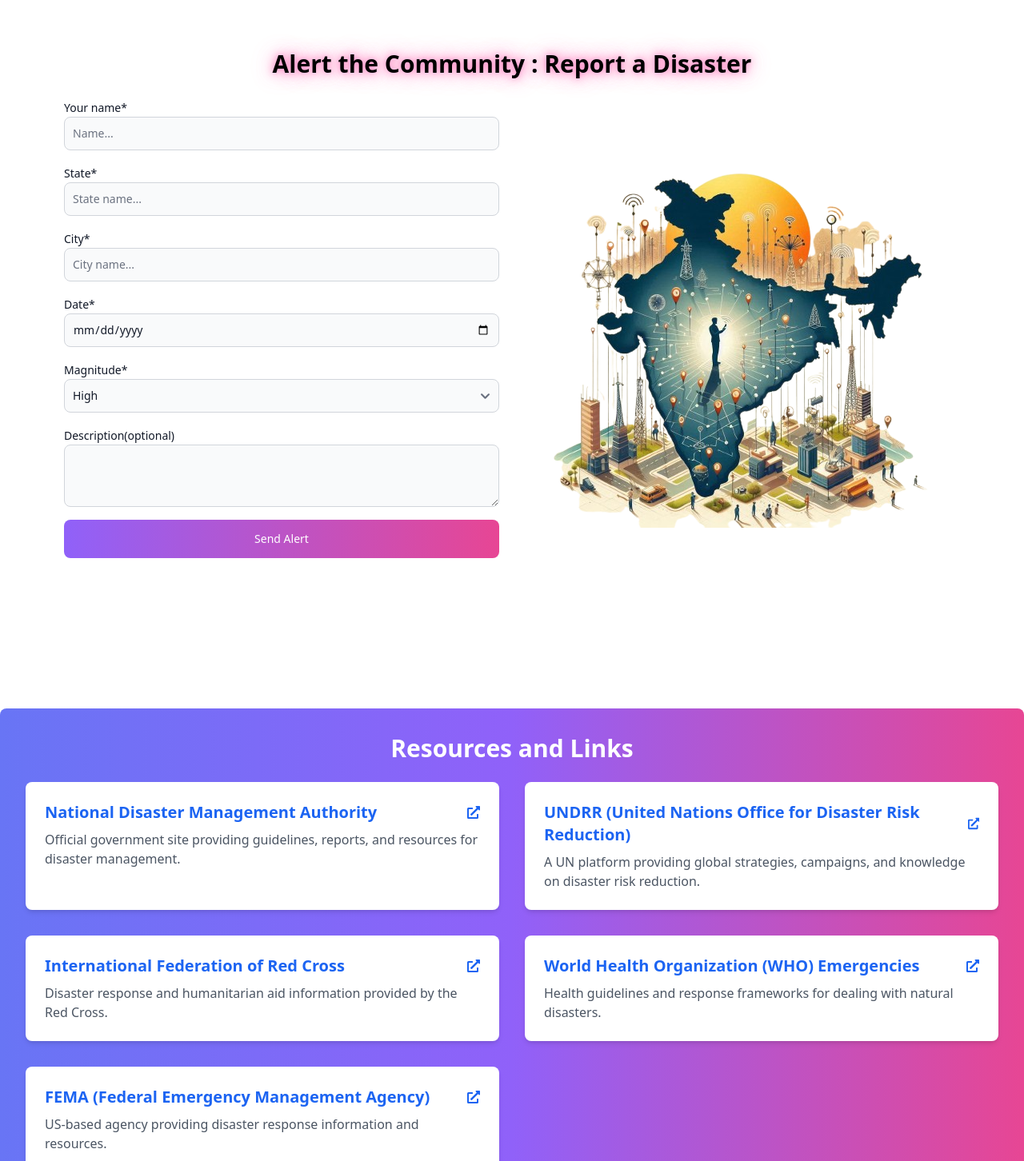
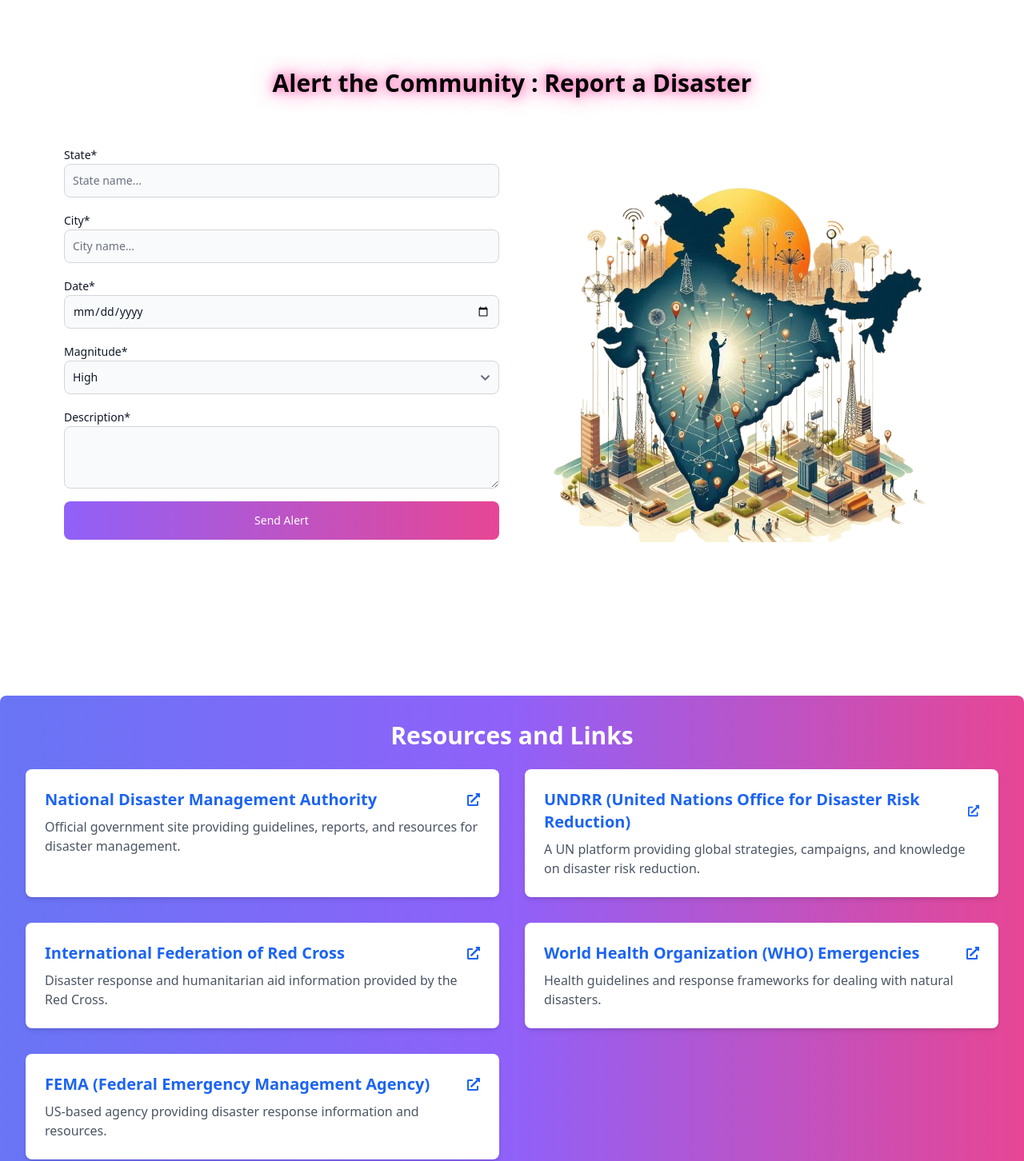
Before and after one commit to Tanay-22/SIH-24-1867, a React (Vite) app in the folder my-project/: page / in a window 1280 px wide. Shown: the part 598-2050 px from the top of the page at 80% size. Built offline with nearby package versions, Linux system fonts and the light colour scheme.

Commit message:
updated form

```diff
--- a/my-project/src/components/AlertForm.jsx
+++ b/my-project/src/components/AlertForm.jsx
@@ -23,7 +23,7 @@ export default function AlertForm() {
   }, []);
 
   return (
-    <div className="min-h-screen flex flex-col items-center p-6 mt-10">
+    <div className="min-h-screen flex flex-col items-center p-6 mt-16">
       {/* Inline CSS Keyframes */}
       <style>
         {`
@@ -51,17 +51,12 @@ export default function AlertForm() {
       </h1>
 
       {/* Flex Container for Form and Image */}
-      <div className="flex flex-wrap justify-center items-center w-full max-w-6xl">
+      <div className="flex flex-wrap justify-center items-center w-full max-w-6xl mt-8">
 
         {/* Left Side: Form */}
         <div className="w-full md:w-1/2 p-4">
 
           <form ref={formRef} className="space-y-4">
-
-            <div>
-                <Label value='Your name*' />
-                <TextInput type='text' placeholder='Name...' required />
-            </div>
 
             <div>
                 <Label value='State*' />
@@ -88,7 +83,7 @@ export default function AlertForm() {
             </div>
 
             <div>
-                <Label value='Description(optional)'/>
+                <Label value='Description*'/>
                 <Textarea rows={3} required />
             </div>
 
--- a/my-project/src/components/ResourceLink.jsx
+++ b/my-project/src/components/ResourceLink.jsx
@@ -36,7 +36,7 @@ const ResourcesLinks = () => {
   ];
 
   return (
-    <div className="mt-12 p-8 bg-gradient-to-r from-indigo-500 via-purple-500 to-pink-500 text-white rounded-lg shadow-xl">
+    <div className="mt-2 p-8 bg-gradient-to-r from-indigo-500 via-purple-500 to-pink-500 text-white rounded-lg shadow-xl">
       <h2 className="text-3xl font-bold mb-6 text-center">
         Resources and Links
       </h2>
```
